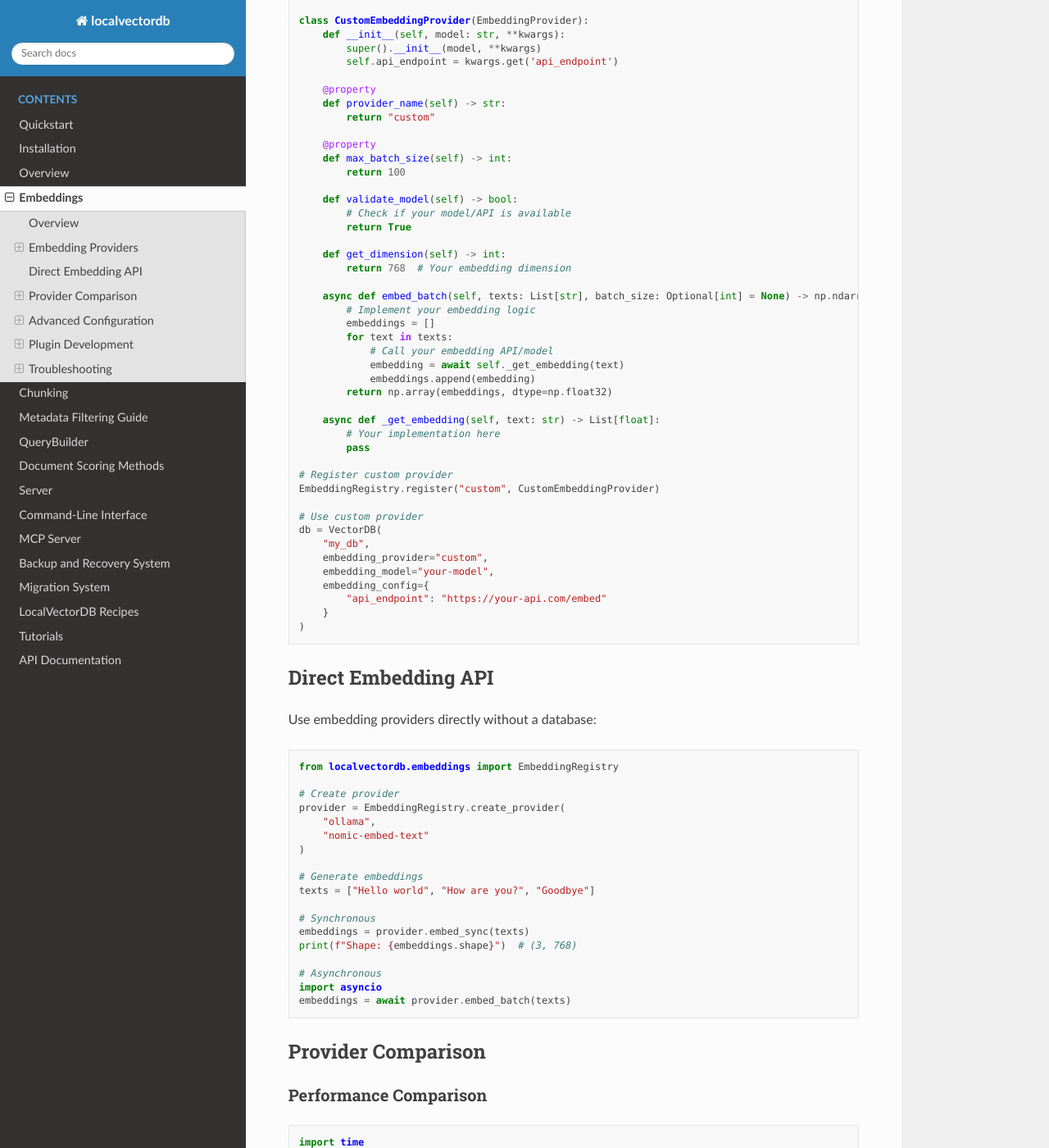
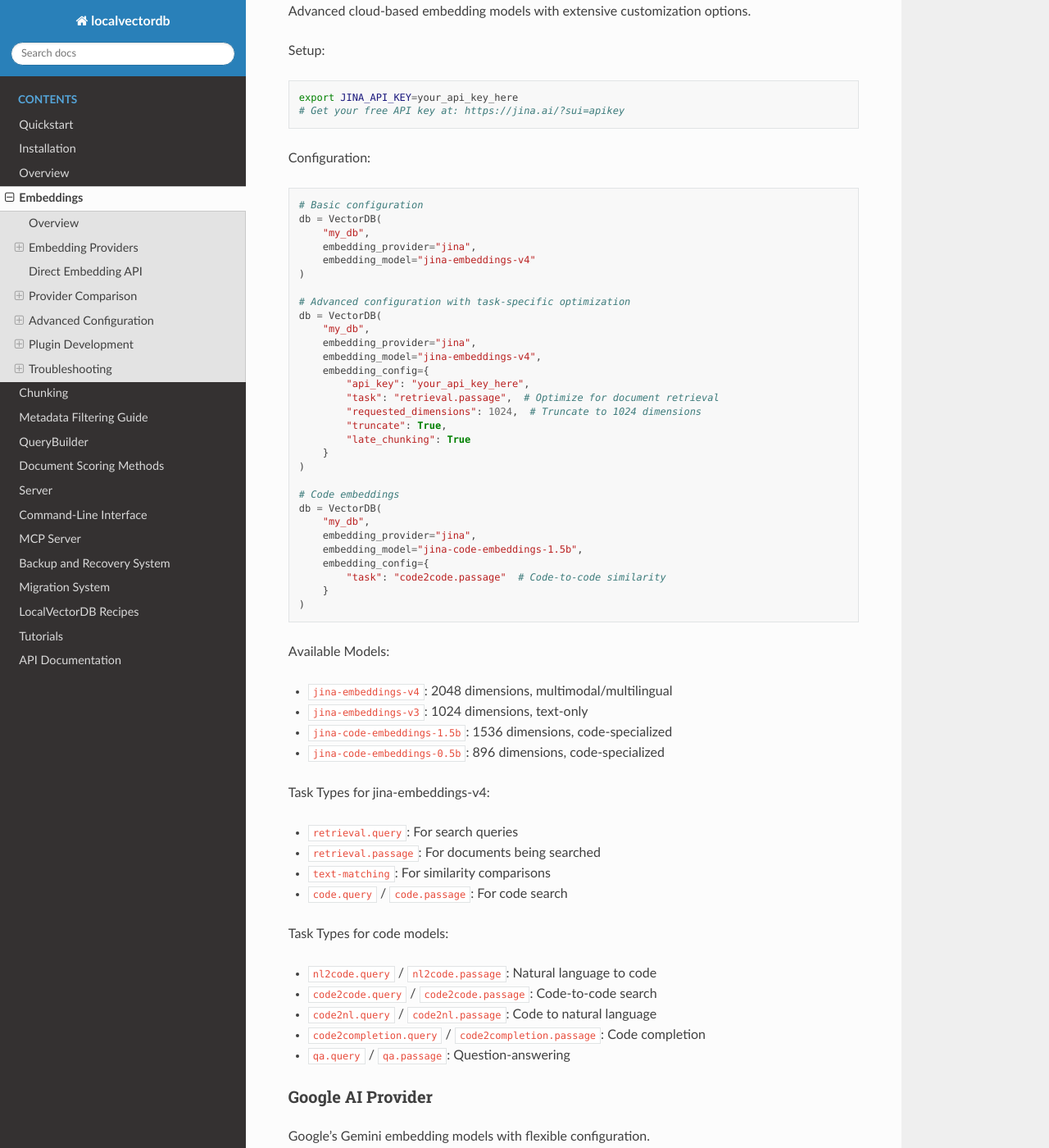
Before and after one commit to thomas-villani/localvectordb, a Sphinx documentation site: the page built from docs/source/embeddings.rst, in a window 1280 px wide and 1400 px high, scrolled down 2312 px. Shown: the whole window at 82% size. Built offline with Sphinx 7.4.7 and the Read the Docs theme 3.1.0, drawn with Linux system fonts in a browser that asks for light colours; some of the changed text lies outside the part shown.

Commit message:
Add Google and Jina embedding providers with docs and tests
- Introduce JinaAI and Google Gemini embedding providers in codebase
- Add detailed documentation for JinaAI and Google providers with setup, config, and models
- Update embeddings registry and provider creation to include new providers
- Add comprehensive unit and network tests for JinaEmbeddings and GoogleEmbeddings
- Enhance embedding docs with provider comparisons and usage examples
- Adjust localvectordb dependency version in setup for compatibility

```diff
--- a/docs/source/embeddings.rst
+++ b/docs/source/embeddings.rst
@@ -10,6 +10,8 @@
 
 - **Ollama**: Local embeddings without API costs
 - **OpenAI**: Cloud-based embeddings with high quality
+- **JinaAI**: Advanced cloud-based embedding models with more control
+- **Google**: Cloud-based Gemini Embedding
 - **Custom Providers**: Plugin system for additional providers
 
 Embedding Providers
@@ -103,6 +105,133 @@
 - ``text-embedding-3-small``: 1536 dimensions, cost-effective
 - ``text-embedding-3-large``: 3072 dimensions, highest quality
 - ``text-embedding-ada-002``: Legacy model, still good quality
+
+JinaAI Provider
+^^^^^^^^^^^^^^^
+
+Advanced cloud-based embedding models with extensive customization options.
+
+Setup:
+
+.. code-block:: bash
+
+   export JINA_API_KEY=your_api_key_here
+   # Get your free API key at: https://jina.ai/?sui=apikey
+
+Configuration:
+
+.. code-block:: python
+
+   # Basic configuration
+   db = VectorDB(
+       "my_db",
+       embedding_provider="jina",
+       embedding_model="jina-embeddings-v4"
+   )
+
+   # Advanced configuration with task-specific optimization
+   db = VectorDB(
+       "my_db",
+       embedding_provider="jina",
+       embedding_model="jina-embeddings-v4",
+       embedding_config={
+           "api_key": "your_api_key_here",
+           "task": "retrieval.passage",  # Optimize for document retrieval
+           "requested_dimensions": 1024,  # Truncate to 1024 dimensions
+           "truncate": True,
+           "late_chunking": True
+       }
+   )
+
+   # Code embeddings
+   db = VectorDB(
+       "my_db",
+       embedding_provider="jina",
+       embedding_model="jina-code-embeddings-1.5b",
+       embedding_config={
+           "task": "code2code.passage"  # Code-to-code similarity
+       }
+   )
+
+Available Models:
+
+- ``jina-embeddings-v4``: 2048 dimensions, multimodal/multilingual
+- ``jina-embeddings-v3``: 1024 dimensions, text-only
+- ``jina-code-embeddings-1.5b``: 1536 dimensions, code-specialized
+- ``jina-code-embeddings-0.5b``: 896 dimensions, code-specialized
+
+Task Types for jina-embeddings-v4:
+
+- ``retrieval.query``: For search queries
+- ``retrieval.passage``: For documents being searched
+- ``text-matching``: For similarity comparisons
+- ``code.query`` / ``code.passage``: For code search
+
+Task Types for code models:
+
+- ``nl2code.query`` / ``nl2code.passage``: Natural language to code
+- ``code2code.query`` / ``code2code.passage``: Code-to-code search
+- ``code2nl.query`` / ``code2nl.passage``: Code to natural language
+- ``code2completion.query`` / ``code2completion.passage``: Code completion
+- ``qa.query`` / ``qa.passage``: Question-answering
+
+Google AI Provider
+^^^^^^^^^^^^^^^^^^
+
+Google's Gemini embedding models with flexible configuration.
+
+Setup:
+
+.. code-block:: bash
+
+   # Set one of these environment variables
+   export GEMINI_API_KEY=your_api_key_here
+   export GOOGLE_API_KEY=your_api_key_here
+
+Configuration:
+
+.. code-block:: python
+
+   # Basic configuration
+   db = VectorDB(
+       "my_db",
+       embedding_provider="google",
+       embedding_model="gemini-embedding-001"
+   )
+
+   # Advanced configuration with task optimization
+   db = VectorDB(
+       "my_db",
+       embedding_provider="google",
+       embedding_model="gemini-embedding-001",
+       embedding_config={
+           "api_key": "your_api_key_here",     # Or better yet, use GEMINI_API_KEY environment variable instead
+           "task_type": "retrieval_document",  # Optimize for document storage
+           "requested_dimensions": 1536,       # Control output size
+           "normalize": True                    # L2-normalize vectors
+       }
+   )
+
+Available Models:
+
+- ``gemini-embedding-001``: 3072 dimensions (default), stable production model
+
+Task Types:
+
+- ``semantic_similarity``: General text similarity (default)
+- ``classification``: Text classification tasks
+- ``clustering``: Document clustering
+- ``retrieval_document``: For documents being indexed
+- ``retrieval_query``: For search queries
+- ``code_retrieval_query``: Code search queries
+- ``question_answering``: Q&A systems
+- ``fact_verification``: Fact-checking tasks
+
+Configuration Options:
+
+- ``requested_dimensions``: Output size (128-3072), defaults to 3072
+- ``normalize``: L2-normalize vectors (recommended for non-3072 outputs)
+- ``task_type``: Task-specific optimization
 
 Custom Provider Example
 ^^^^^^^^^^^^^^^^^^^^^^^
@@ -222,23 +351,33 @@
    benchmark_provider("ollama", "nomic-embed-text", test_texts)
    benchmark_provider("ollama", "all-minilm", test_texts)
    benchmark_provider("openai", "text-embedding-3-small", test_texts)
+   benchmark_provider("jina", "jina-embeddings-v4", test_texts)
+   benchmark_provider("google", "gemini-embedding-001", test_texts)
 
 Quality Considerations
 ^^^^^^^^^^^^^^^^^^^^^^
 
-+----------------------+------------------------+------------+-----------+-----------------+
-| Provider             | Model                  | Dimensions | Speed     | Cost            |
-+======================+========================+============+===========+=================+
-| Ollama               | nomic-embed-text       | 768        | Medium    | Free            |
-+----------------------+------------------------+------------+-----------+-----------------+
-| Ollama               | mxbai-embed-large      | 1024       | Medium    | Free            |
-+----------------------+------------------------+------------+-----------+-----------------+
-| Ollama               | all-minilm             | 384        | Fast      | Free            |
-+----------------------+------------------------+------------+-----------+-----------------+
-| OpenAI               | text-embedding-3-small | 1536       | Fast      | $0.02/1M tokens |
-+----------------------+------------------------+------------+-----------+-----------------+
-| OpenAI               | text-embedding-3-large | 3072       | Fast      | $0.13/1M tokens |
-+----------------------+------------------------+------------+-----------+-----------------+
++----------------------+----------------------------+------------+-----------+-----------------+
+| Provider             | Model                      | Dimensions | Speed     | Cost            |
++======================+============================+============+===========+=================+
+| Ollama               | nomic-embed-text           | 768        | Medium    | Free            |
++----------------------+----------------------------+------------+-----------+-----------------+
+| Ollama               | mxbai-embed-large          | 1024       | Medium    | Free            |
++----------------------+----------------------------+------------+-----------+-----------------+
+| Ollama               | all-minilm                 | 384        | Fast      | Free            |
++----------------------+----------------------------+------------+-----------+-----------------+
+| OpenAI               | text-embedding-3-small     | 1536       | Fast      | $0.02/1M tokens |
++----------------------+----------------------------+------------+-----------+-----------------+
+| OpenAI               | text-embedding-3-large     | 3072       | Fast      | $0.13/1M tokens |
++----------------------+----------------------------+------------+-----------+-----------------+
+| JinaAI               | jina-embeddings-v4         | 2048       | Fast      | Free tier       |
++----------------------+----------------------------+------------+-----------+-----------------+
+| JinaAI               | jina-embeddings-v3         | 1024       | Fast      | Free tier       |
++----------------------+----------------------------+------------+-----------+-----------------+
+| JinaAI               | jina-code-embeddings-1.5b  | 1536       | Fast      | Free tier       |
++----------------------+----------------------------+------------+-----------+-----------------+
+| Google AI            | gemini-embedding-001       | 3072       | Fast      | Free tier       |
++----------------------+----------------------------+------------+-----------+-----------------+
 
 Advanced Configuration
 ----------------------
@@ -351,7 +490,7 @@
            ],
        },
        install_requires=[
-           "localvectordb>=2.0.0",
+           "localvectordb>=1.0.0",
            "requests",  # Your dependencies
        ]
    )
```
Also changed, not shown: 2 other files.
